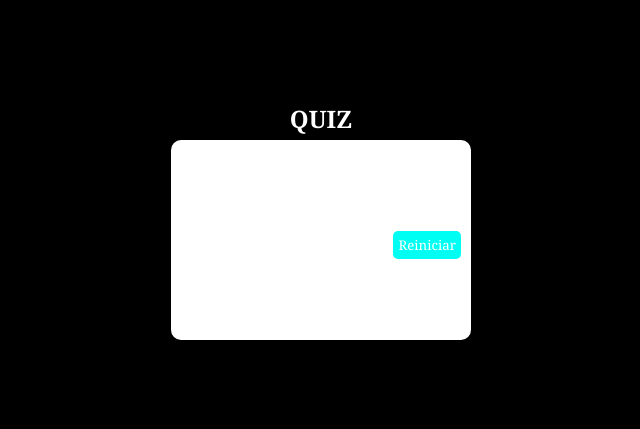
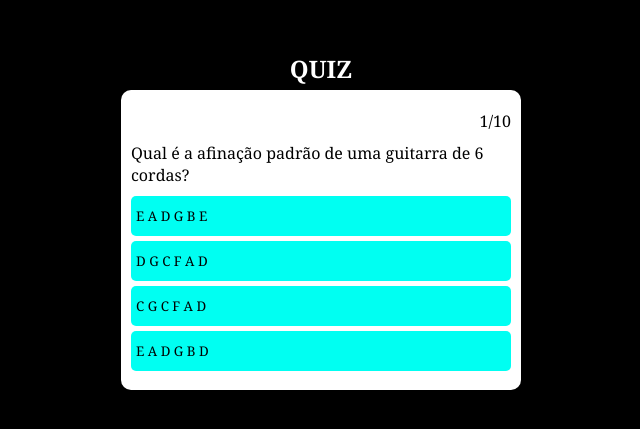
Before and after one commit to PedroPiovani017/GuitarTech, a plain HTML site: page HTML/quiz.html in a window 1280 px wide. Shown: the part 179-608 px from the top of the page, without its empty margins (319-959 px from the left). Drawn offline with Linux system fonts and the light colour scheme.

Commit message:
Quiz e começando aulas

```diff
--- a/CSS/cadastro.css
+++ b/CSS/cadastro.css
@@ -122,6 +122,6 @@
   font-weight: bold;
   color: red;
   font-family: Georgia, 'Times New Roman', Times, serif;
-  margin-top: -35vh;
-  margin-left: 50vw;
+  margin-top: -50vh;
+  margin-left: 60vw;
 }
--- a/CSS/quiz.css
+++ b/CSS/quiz.css
@@ -24,8 +24,8 @@ main{
     padding: 10px;
     border-radius: 10px;
     width: 100%;
-    max-width: 300px;
-    min-height: 200px;
+    max-width: 400px;
+    min-height: 300px;
     display: flex;
     align-items: center;
     justify-content: center;
@@ -50,13 +50,14 @@ main{
 
 button{
     width: 100%;
+    height: 40px;
     text-align: start;
     padding: 5px;
     border: none;
     border-radius: 5px;
     cursor: pointer;
     background-color: #00fff2;
-    color: white;
+    color: black;
 }
 
 .finish{
--- a/HTML/quiz.html
+++ b/HTML/quiz.html
@@ -18,10 +18,10 @@
         </div>
         <div class="finish">
             <span></span>
-            <button>Reiniciar</button>
+            <button style="display: none;" id="reiniciar">Reiniciar</button>
         </div>
     </main>
-
-    <script src="quiz.js" type="module"></script>
+    <script src="../JS/questions.js"></script>
+    <script src="../JS/quiz.js"></script>
 </body>
 </html>
--- a/JS/questions.js
+++ b/JS/questions.js
@@ -1,4 +1,4 @@
-export default [
+const questions = [
     {
         question: "Qual é a afinação padrão de uma guitarra de 6 cordas?",
         answers: [
@@ -9,84 +9,84 @@ export default [
         ],
     },
     {
-        question: "Qual é a afinação padrão de uma guitarra de 6 cordas?",
+        question: `Quem é conhecido como o "Rei do Blues" e popularizou a guitarra elétrica no blue?`,
         answers: [
-            {option: "E A D G B E", correct: true},
-            {option: "D G C F A D", correct: false},
-            {option: "C G C F A D", correct: false},
-            {option: "E A D G B D", correct: false},
+            {option: "Jimi Hendrix", correct: false},
+            {option: "Eric Clapton", correct: false},
+            {option: "B.B King", correct: true},
+            {option: "Monalisa", correct: false},
         ],
     },
     {
-        question: "Qual é a afinação padrão de uma guitarra de 6 cordas?",
+        question: "Qual desses guitarristas era membro da banda Led Zeppelin?",
         answers: [
-            {option: "E A D G B E", correct: true},
-            {option: "D G C F A D", correct: false},
-            {option: "C G C F A D", correct: false},
-            {option: "E A D G B D", correct: false},
+            {option: "Jimmy Page", correct: true},
+            {option: "Slash", correct: false},
+            {option: "David Gilmour", correct: false},
+            {option: "Pete Townshend", correct: false},
         ],
     },
     {
-        question: "Qual é a afinação padrão de uma guitarra de 6 cordas?",
+        question: "Nome da técnica de tocar rapidamente uma nota repetidamente utilizando uma palheta",
         answers: [
-            {option: "E A D G B E", correct: true},
-            {option: "D G C F A D", correct: false},
-            {option: "C G C F A D", correct: false},
-            {option: "E A D G B D", correct: false},
+            {option: "Hammer-on", correct: false},
+            {option: "Pull-off", correct: false},
+            {option: "Palm Muting", correct: false},
+            {option: "Tremolo Picking", correct: true},
         ],
     },
     {
-        question: "Qual é a afinação padrão de uma guitarra de 6 cordas?",
+        question: "Qual empresa fabrica o modelo de guitarra Les Paul?",
         answers: [
-            {option: "E A D G B E", correct: true},
-            {option: "D G C F A D", correct: false},
-            {option: "C G C F A D", correct: false},
-            {option: "E A D G B D", correct: false},
+            {option: "Fender", correct: false},
+            {option: "Gibson", correct: true},
+            {option: "Ibanez", correct: false},
+            {option: "PRS", correct: false},
         ],
     },
     {
-        question: "Qual é a afinação padrão de uma guitarra de 6 cordas?",
+        question: `O que é um "power chord"?`,
         answers: [
-            {option: "E A D G B E", correct: true},
-            {option: "D G C F A D", correct: false},
-            {option: "C G C F A D", correct: false},
-            {option: "E A D G B D", correct: false},
+            {option: "Um acorde completo com três ou mais notas", correct: false},
+            {option: "Um acorde formado apenas pela tônica e quinta", correct: true},
+            {option: "Um arpejo tocado rapidamente", correct: false},
+            {option: "Uma escala usada em rock", correct: false},
         ],
     },
     {
-        question: "Qual é a afinação padrão de uma guitarra de 6 cordas?",
+        question: "Qual desses guitarristas é famoso por sua carreira solo e pela banda The Yardbirds?",
         answers: [
-            {option: "E A D G B E", correct: true},
-            {option: "D G C F A D", correct: false},
-            {option: "C G C F A D", correct: false},
-            {option: "E A D G B D", correct: false},
+            {option: "Keith Richards", correct: false},
+            {option: "Jeff Beck", correct: true},
+            {option: "Brian May", correct: false},
+            {option: "Ritchie Blackmore", correct: false},
         ],
     },
     {
-        question: "Qual é a afinação padrão de uma guitarra de 6 cordas?",
+        question: "Diferença principal entre uma guitarra elétrica e uma guitarra acústica",
         answers: [
-            {option: "E A D G B E", correct: true},
-            {option: "D G C F A D", correct: false},
-            {option: "C G C F A D", correct: false},
-            {option: "E A D G B D", correct: false},
+            {option: "A elétrica é sempre menor", correct: false},
+            {option: "As acústias não possuem captadores", correct: true},
+            {option: "A elétrica tem um corpo oco", correct: false},
+            {option: "A acústica usa cordas de metal", correct: false},
         ],
     },
     {
-        question: "Qual é a afinação padrão de uma guitarra de 6 cordas?",
+        question: `Qual desses guitarristas é conhecido por sua técnica de "Fingerstyle"?`,
         answers: [
-            {option: "E A D G B E", correct: true},
-            {option: "D G C F A D", correct: false},
-            {option: "C G C F A D", correct: false},
-            {option: "E A D G B D", correct: false},
+            {option: "Mark Knopfler", correct: true},
+            {option: "Neymar", correct: false},
+            {option: "Eddie Van Halen", correct: false},
+            {option: "Joe Satriani", correct: false},
         ],
     },
     {
-        question: "Qual é a afinação padrão de uma guitarra de 6 cordas?",
+        question: "Qual o verdadeiro nome do Slash?",
         answers: [
-            {option: "E A D G B E", correct: true},
-            {option: "D G C F A D", correct: false},
-            {option: "C G C F A D", correct: false},
-            {option: "E A D G B D", correct: false},
+            {option: "Marcos Telles", correct: false},
+            {option: "Brian May", correct: false},
+            {option: "Saul Hudson", correct: true},
+            {option: "Eddie Van Halen", correct: false},
         ],
     },
 ]
--- a/JS/quiz.js
+++ b/JS/quiz.js
@@ -5,8 +5,6 @@ const textFinish = document.querySelector(".finish span");
 const content = document.querySelector(".content");
 const contentFinish = document.querySelector(".finish");
 const btnRestart = document.querySelector(".finish button");
-
-import questions from "./questions.js";
 
 let currentIndex = 0;
 let questionsCorrect = 0;
@@ -34,6 +32,8 @@ function nextQuestion(e){
 }
 
 function finish(){
+    const button = document.querySelector('#reiniciar')
+    button.style.display = "block"
     textFinish.innerHTML = `Você acertou ${questionsCorrect} de ${questions.length}`;
     content.style.display = "none";
     contentFinish.style.display = "flex";
@@ -41,7 +41,7 @@ function finish(){
 
 function loadQuestion(){
     spnQtd.innerHTML = `${currentIndex + 1}/${questions.length}`;
-    const item = question[currentIndex];
+    const item = questions[currentIndex];
     answers.innerHTML = "";
     question.innerHTML = item.question;
 
@@ -51,7 +51,7 @@ function loadQuestion(){
         div.innerHTML = `<button class="answer" data-correct="${answer.correct}">
         ${answer.option}</button>`;
 
-        answer.appendChild(div);
+        answers.appendChild(div);
     });
 
     document.querySelectorAll(".answer").forEach((item) => {
```
Also changed, not shown: HTML/aulas.html (+25 -0 lines), CSS/aulas.css (added), IMG/acordes-maiores.png (added), IMG/acordes-menores.png (added).
